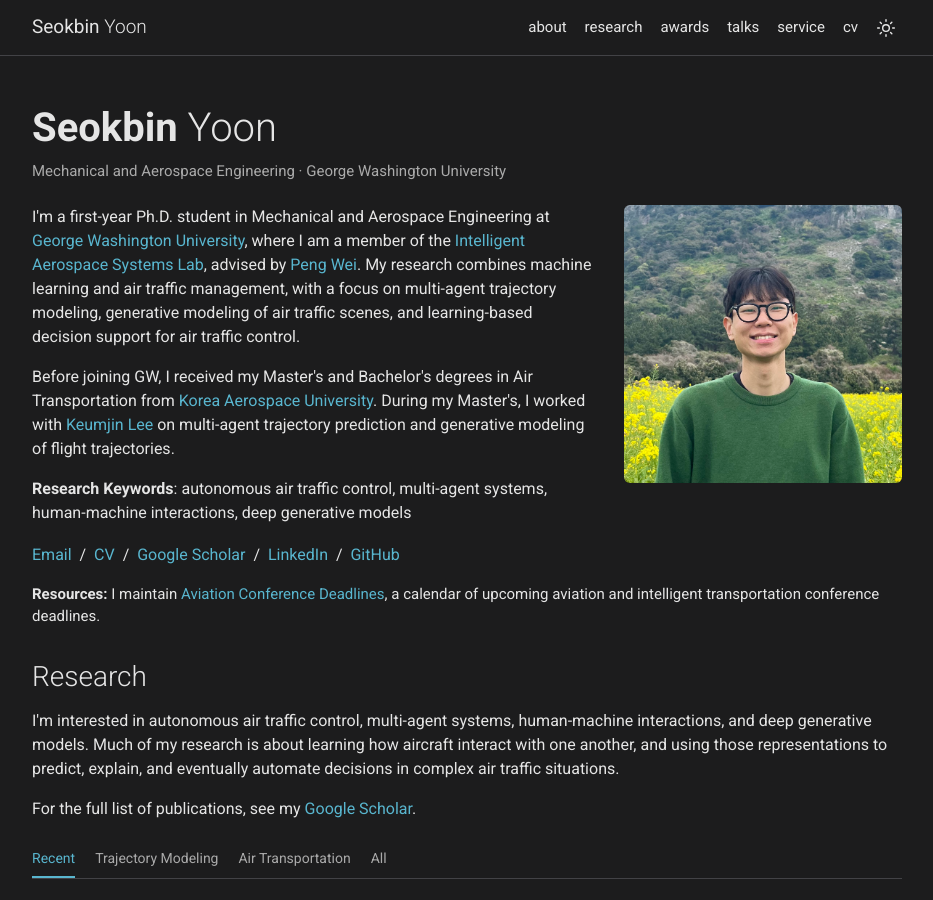
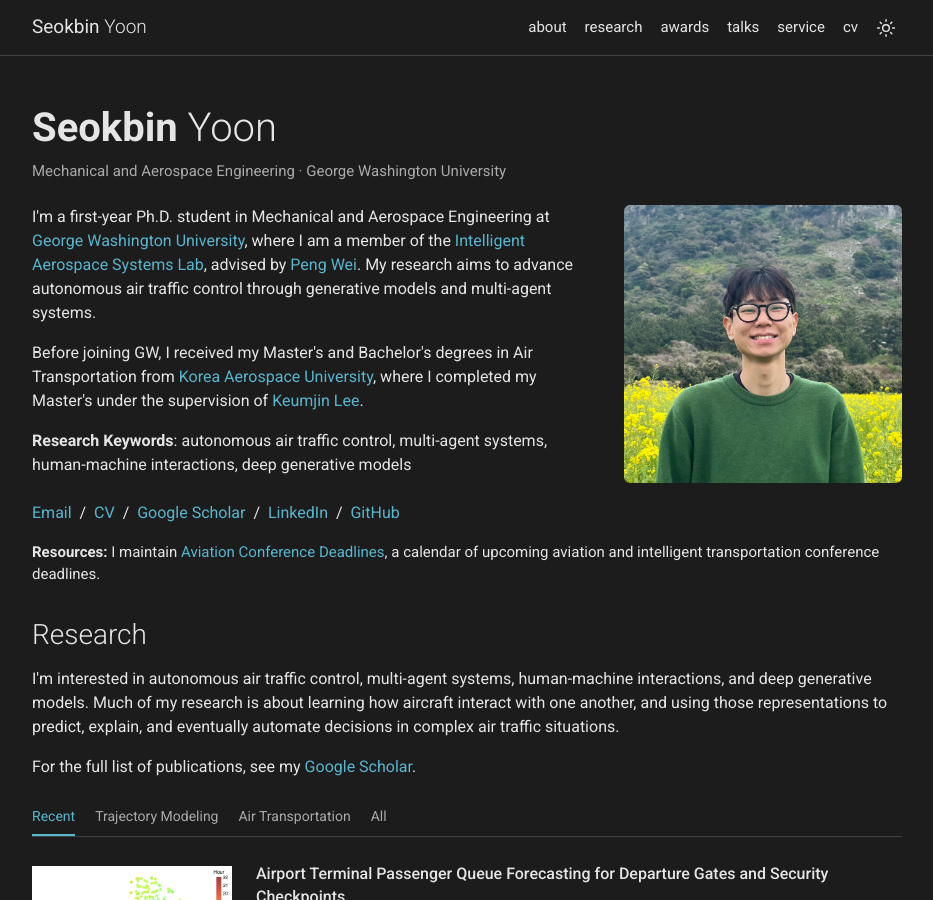
Before and after one commit to seokbinyoon96/seokbinyoon96.github.io, a Jekyll site: the page built from index.html, in a window 1280 px wide and 900 px high. Shown: the whole window, without its empty margins (173-1106 px from the left). Built offline with Jekyll 4.4.1, drawn with Linux system fonts in a browser that asks for light colours.

Commit message:
Refine research focus and simplify education biography

```diff
--- a/index.html
+++ b/index.html
@@ -11,17 +11,15 @@
       <a href="https://web.seas.gwu.edu/pwei/people/">Intelligent Aerospace Systems Lab</a>,
       advised by
       <a href="https://scholar.google.com/citations?user=1cfltHsAAAAJ">Peng Wei</a>.
-      My research combines machine learning and air traffic management, with a focus on
-      multi-agent trajectory modeling, generative modeling of air traffic scenes,
-      and learning-based decision support for air traffic control.
+      My research aims to advance autonomous air traffic control through generative models
+      and multi-agent systems.
     </p>
 
     <p>
       Before joining GW, I received my Master's and Bachelor's degrees in Air Transportation from
-      <a href="https://kau.ac.kr/english/index/main.php">Korea Aerospace University</a>.
-      During my Master's, I worked with
-      <a href="https://scholar.google.com/citations?user=GO7fwgEAAAAJ">Keumjin Lee</a>
-      on multi-agent trajectory prediction and generative modeling of flight trajectories.
+      <a href="https://kau.ac.kr/english/index/main.php">Korea Aerospace University</a>,
+      where I completed my Master's under the supervision of
+      <a href="https://scholar.google.com/citations?user=GO7fwgEAAAAJ">Keumjin Lee</a>.
     </p>
 
     <p>
```
